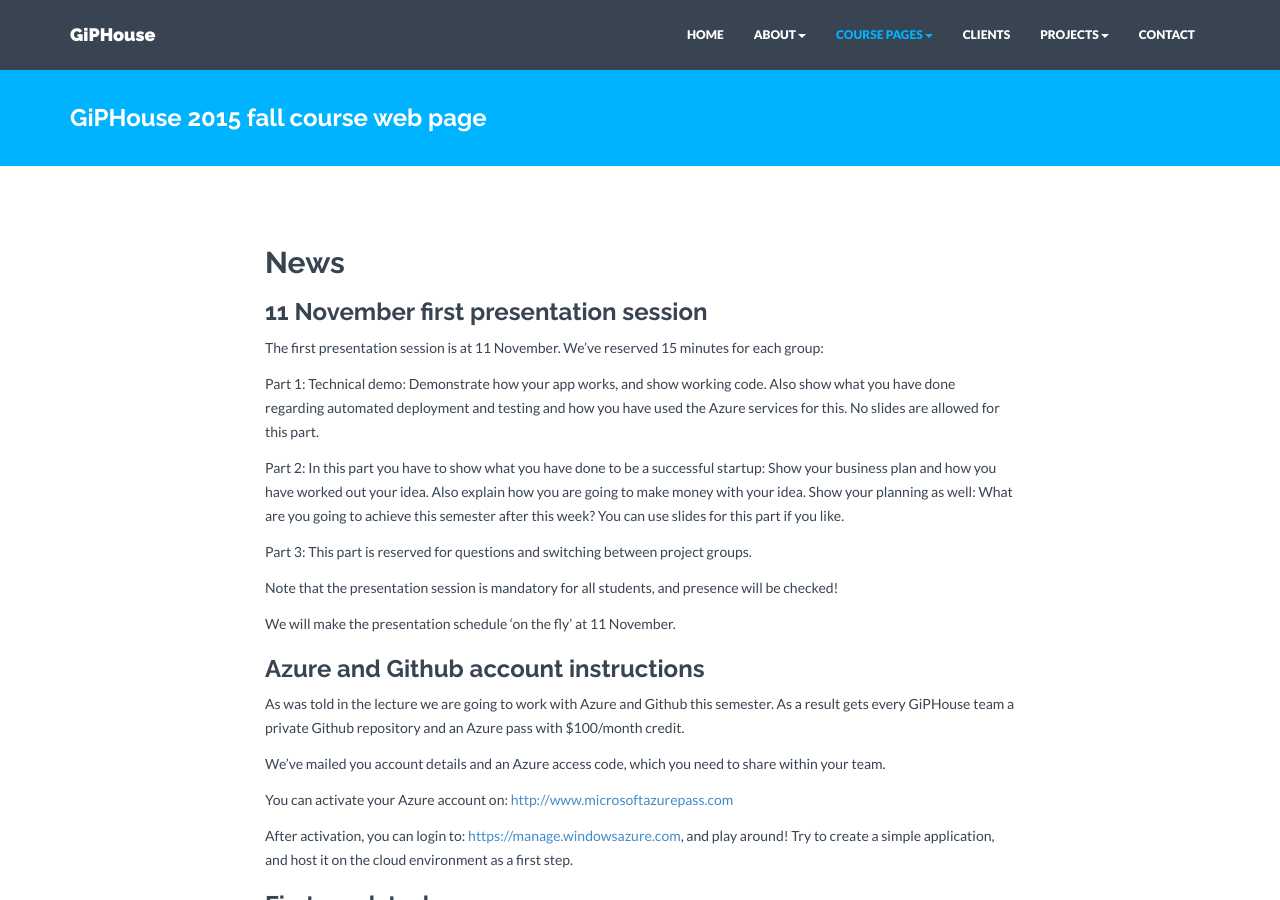
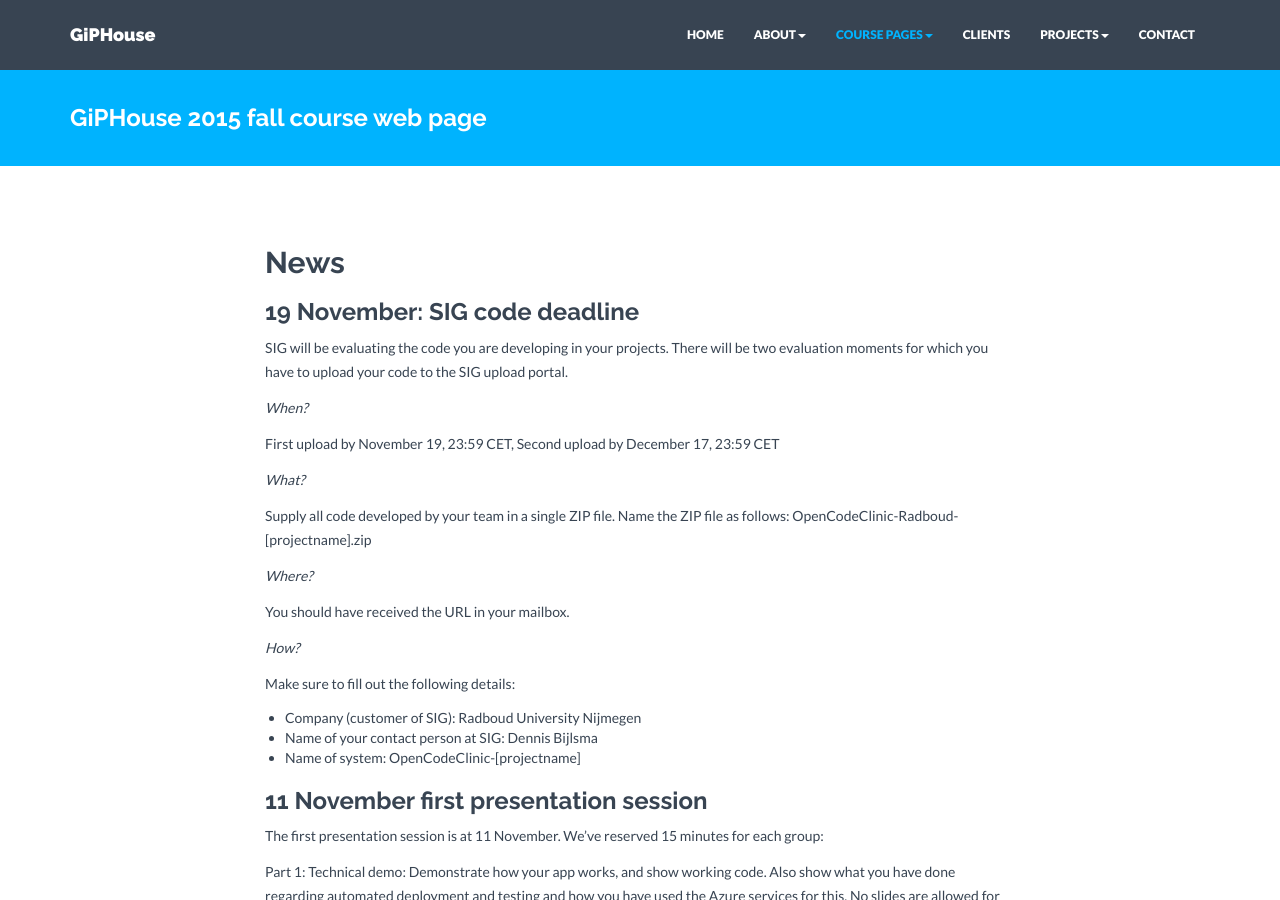
Before and after one commit to tschroter/giphouse.github.io, a Jekyll site: the page built from courses/2015-fall.md, in a window 1280 px wide and 900 px high. Built offline with Jekyll 4.4.1, drawn with Linux system fonts in a browser that asks for light colours; nearby versions of some CDN libraries.

Commit message:
News message about SIG deadline

```diff
--- a/courses/2015-fall.md
+++ b/courses/2015-fall.md
@@ -6,6 +6,30 @@ permalink: /courses/2015-fall/
 
 News
 ---------------------
+
+### 19 November: SIG code deadline ###
+SIG will be evaluating the code you are developing in your projects. There will be two evaluation moments for which you have to upload your code to the SIG upload portal.
+
+*When?*
+
+First upload by November 19, 23:59 CET, Second upload by December 17, 23:59 CET
+
+*What?*
+
+Supply all code developed by your team in a single ZIP file. Name the ZIP file as follows: OpenCodeClinic-Radboud-[projectname].zip
+
+*Where?*
+
+You should have received the URL in your mailbox.
+
+*How?*
+
+Make sure to fill out the following details:
+
+- Company (customer of SIG):  Radboud University Nijmegen
+- Name of your contact person at SIG:  Dennis Bijlsma
+- Name of system:  OpenCodeClinic-[projectname]
+
 
 ### 11 November first presentation session ###
 The first presentation session is at 11 November. We've reserved 15 minutes for each group:
```
